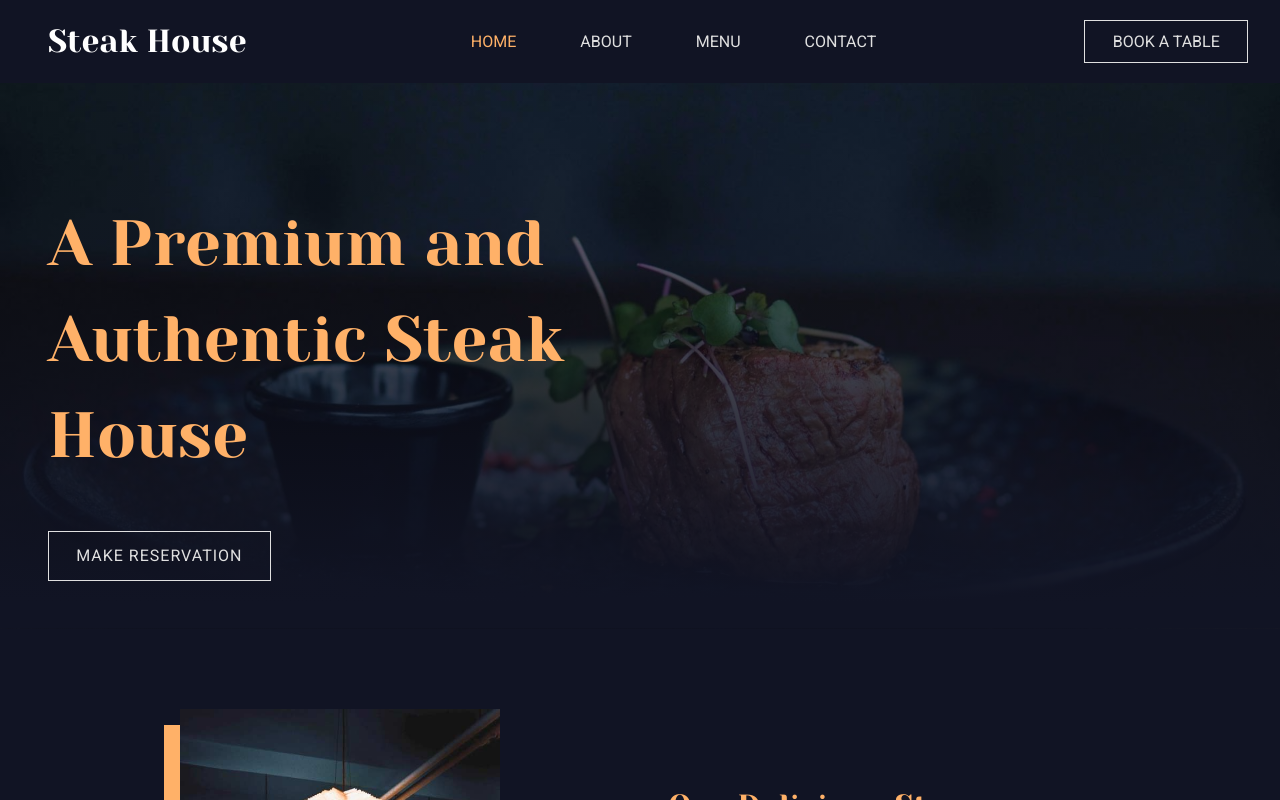
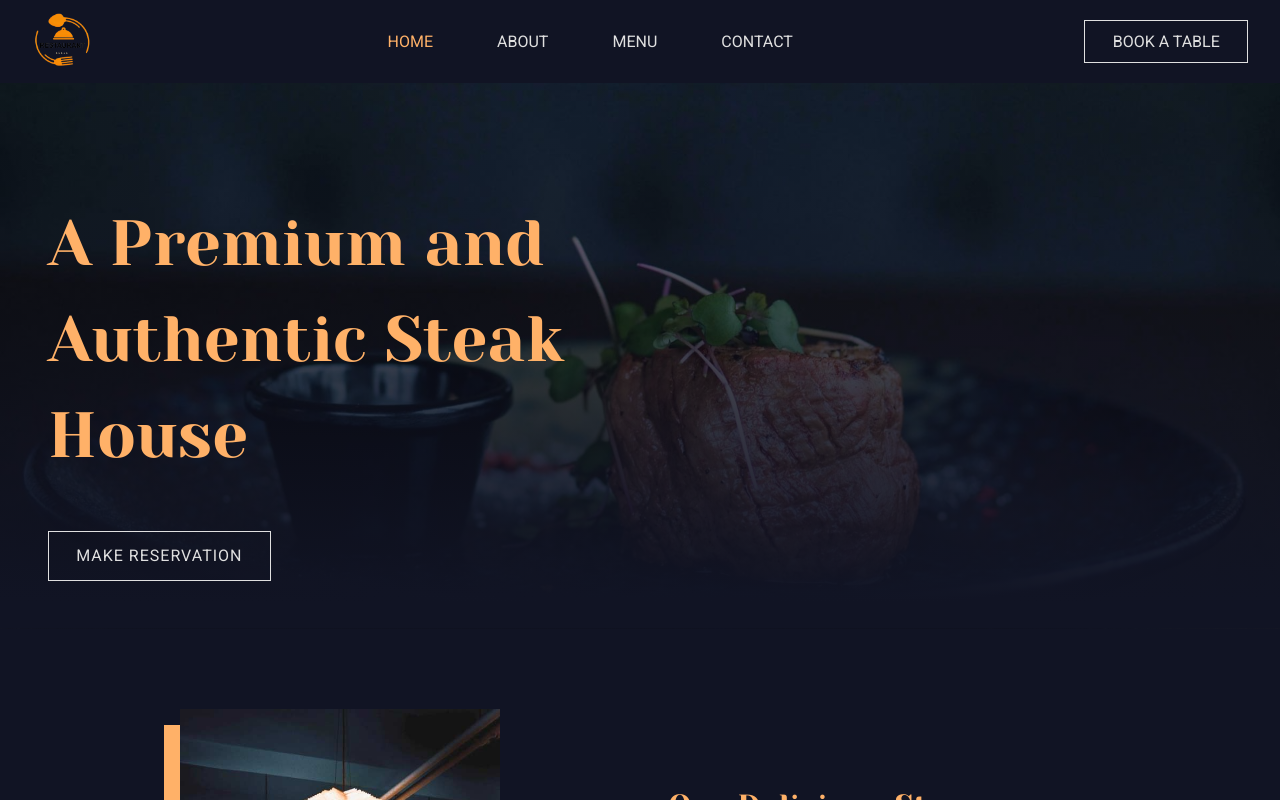
Before and after one commit to AyushMahobia/restaurant, a React (Vite) app: page / in a window 1280 px wide. Shown: the top 800 px of the page. Built offline with nearby package versions, Linux system fonts and the light colour scheme.

Commit message:
added logo to website

```diff
--- a/index.html
+++ b/index.html
@@ -2,10 +2,10 @@
 <html lang="en">
   <head>
     <meta charset="UTF-8" />
-    <link rel="icon" type="image/svg+xml" href="/vite.svg" />
+    <link rel="icon" type="image/svg+xml" href="/logo.png" />
     <meta name="viewport" content="width=device-width, initial-scale=1.0" />
     <link rel="stylesheet" href="https://fonts.googleapis.com/css2?family=Material+Symbols+Outlined:opsz,wght,FILL,GRAD@20..48,100..700,0..1,-50..200" />
-    <title>Vite + React</title>
+    <title>Restaurant</title>
   </head>
   <body>
     <div id="root"></div>
--- a/src/Styles/navbar.css
+++ b/src/Styles/navbar.css
@@ -9,6 +9,10 @@ nav {
 }
 .color{
     color: var(--heading-color);
+}
+.logo{
+    max-width: 4rem;
+    padding: 0.3rem 0;
 }
 .nav-logo h3 {
     font-size: 2rem;
--- a/src/components/Navbar.jsx
+++ b/src/components/Navbar.jsx
@@ -15,7 +15,8 @@ const Navbar = () => {
     <>
       <nav className={`${!toggleMenu ? "hidden" : ""}`}>
         <div className="nav-logo">
-          <Link to="/"><h3>Steak House</h3></Link>
+          {/* <Link to="/"><h3>Steak House</h3></Link> */}
+          <Link to="/"><img src="/logo.png" alt="/" className='logo'/></Link>
         </div>
 
         <div className={`navigation ${toggleMenu ? "" : "active"}`} >
```
Also changed, not shown: public/logo.png (added).
